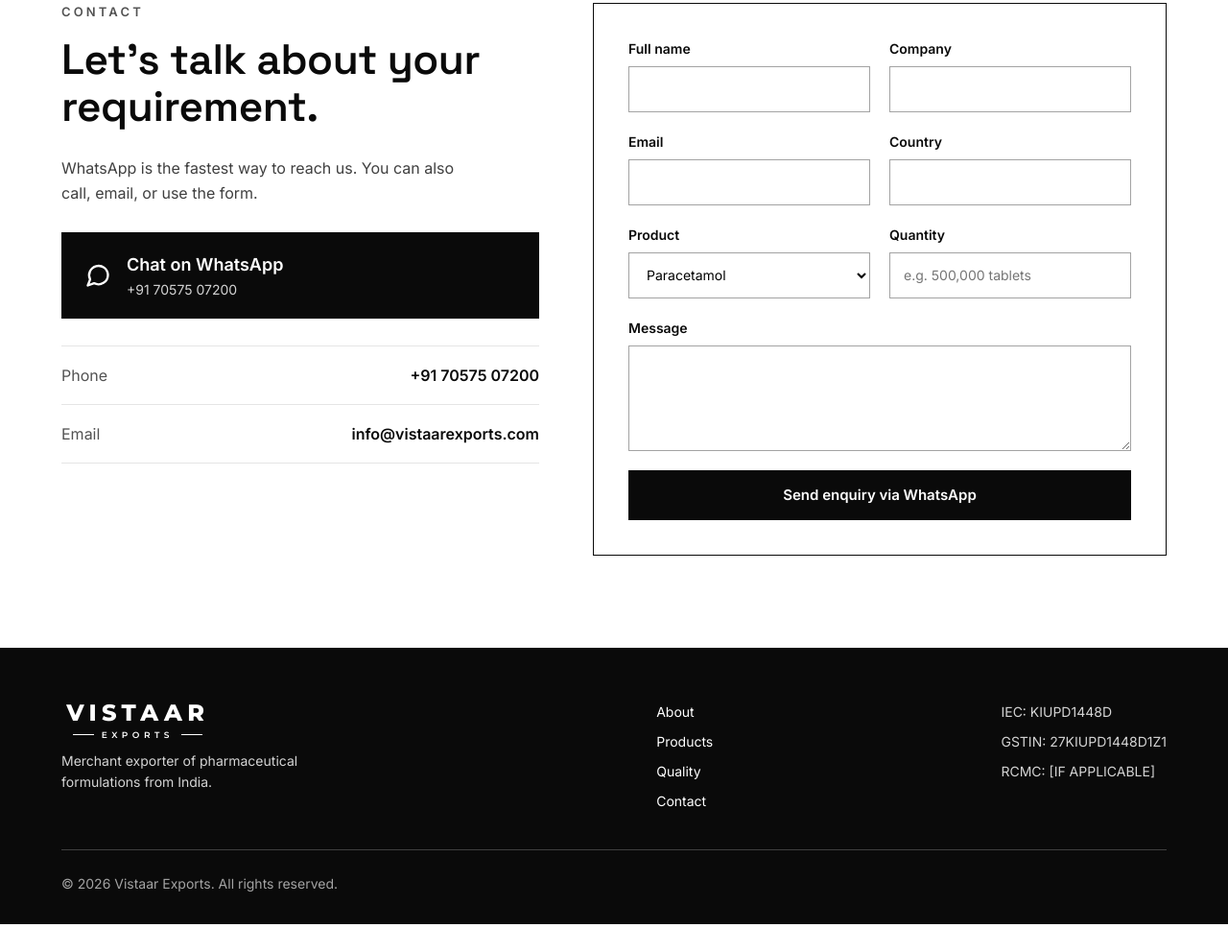
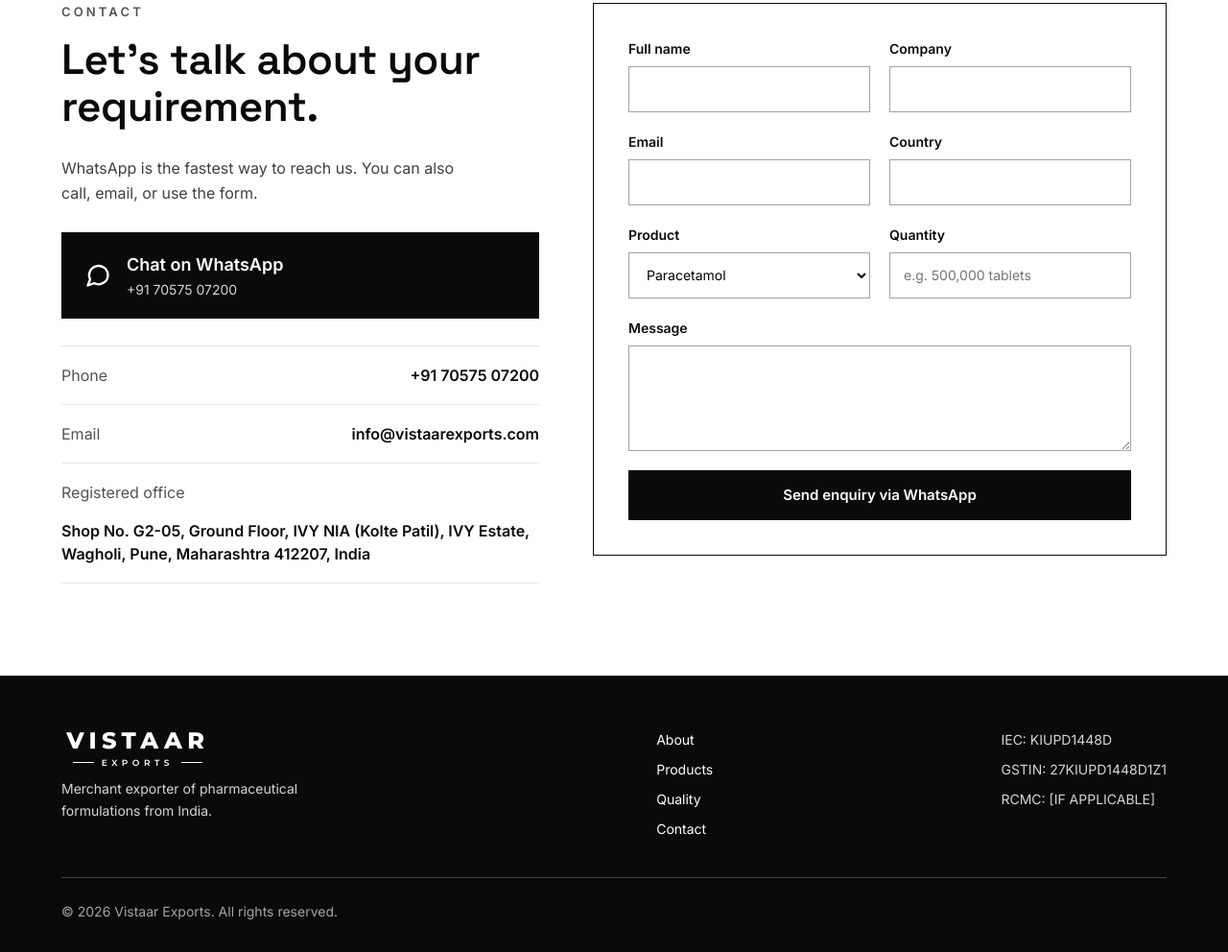
Before and after one commit to niketdeshmukh99/vistaar-exports-website, a plain HTML site: page index.html in a window 1280 px wide. Shown: the part 3306-4298 px from the top of the page at 96% size. Before the commit the page ends 4269 px from the top, so only its background shows below. Drawn offline with Linux system fonts and the light colour scheme.

Commit message:
Add registered office address to contact section
Co-Authored-By: Claude Opus 5.5 <noreply@anthropic.com>
Claude-Session: https://claude.ai/code/session_01XbW1qbaDL8vi4Aw9RZE3wm

```diff
--- a/index.html
+++ b/index.html
@@ -208,6 +208,7 @@
           <dl class="contact-list">
             <div><dt>Phone</dt><dd><a href="tel:+917057507200">+91 70575 07200</a></dd></div>
             <div><dt>Email</dt><dd><a href="mailto:info@vistaarexports.com">info@vistaarexports.com</a></dd></div>
+            <div><dt>Registered office</dt><dd>Shop No. G2-05, Ground Floor, IVY NIA (Kolte Patil), IVY Estate, Wagholi, Pune, Maharashtra 412207, India</dd></div>
           </dl>
         </div>
 
```
